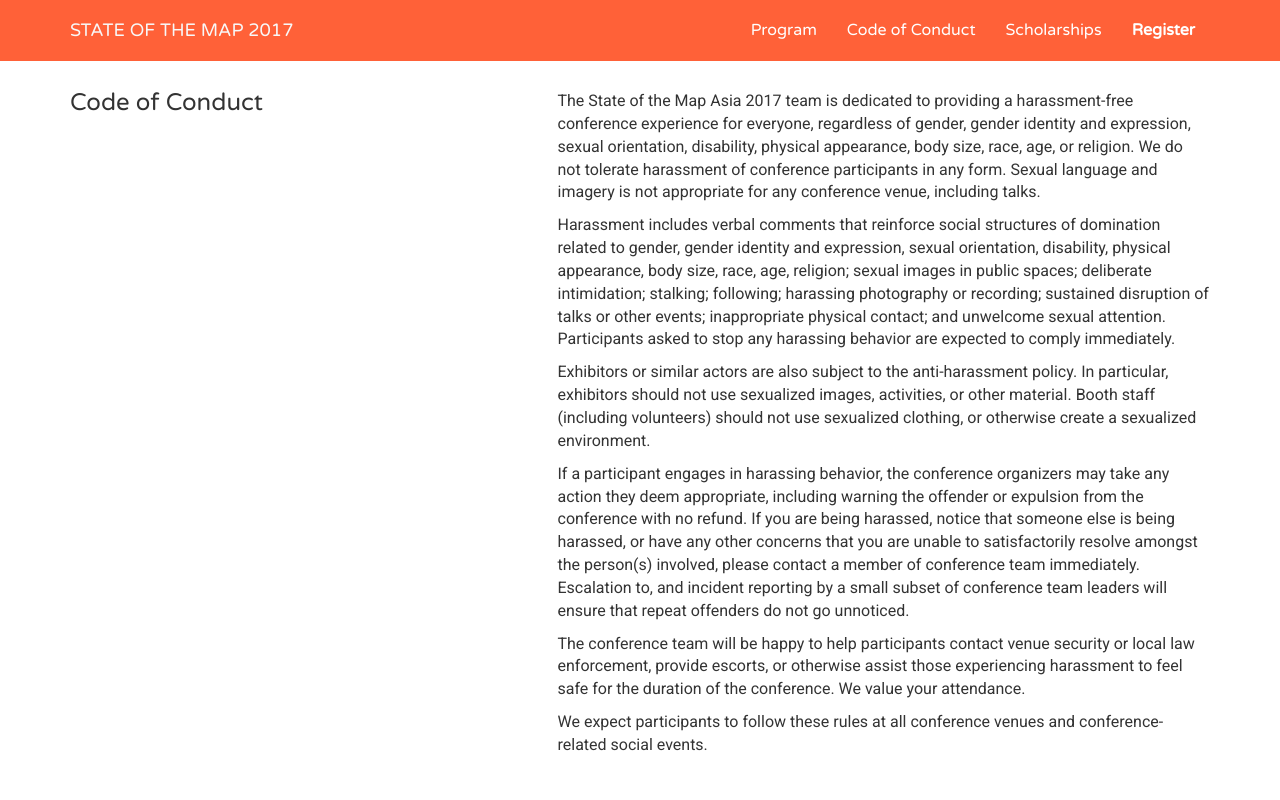
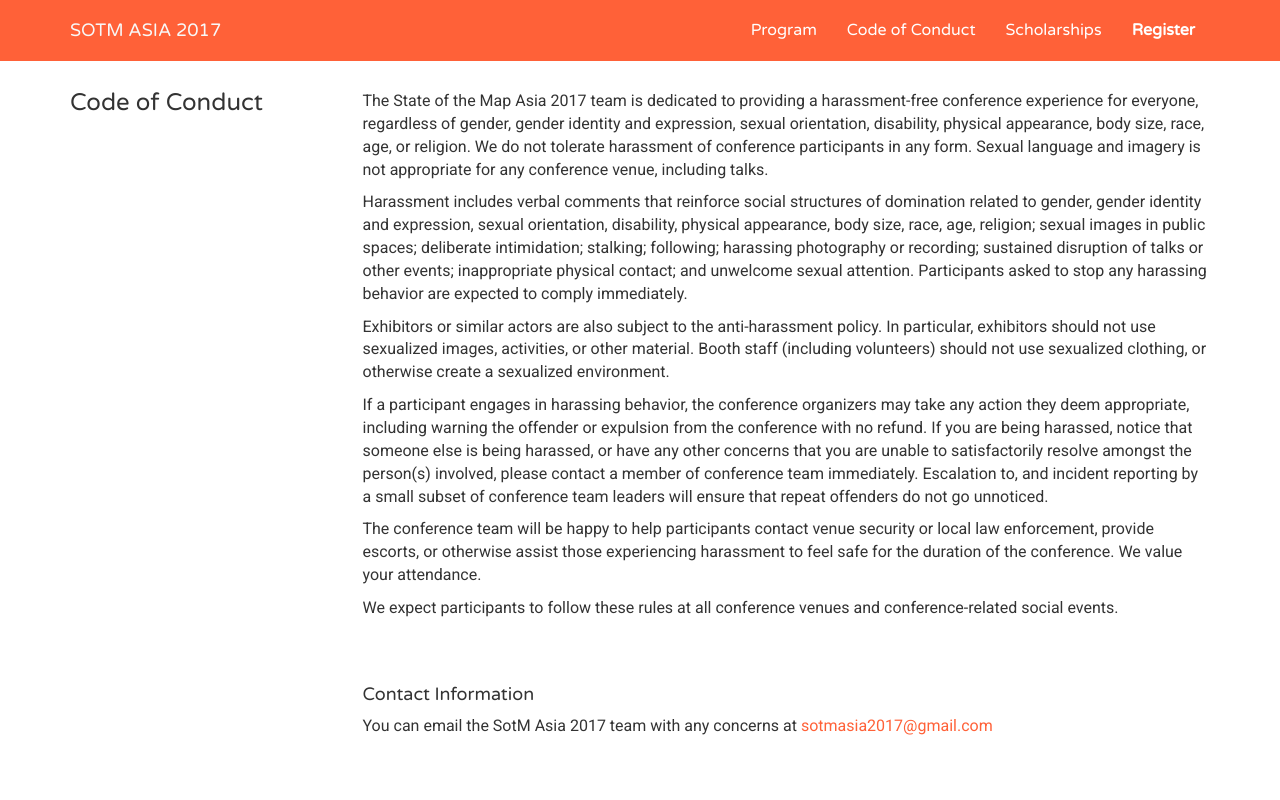
Before and after one commit to sotm-asia/sotm-asia-2017-website, a website: page code-of-conduct.html in a window 1280 px wide. Shown: the top 800 px of the page. Drawn offline with Linux system fonts and the light colour scheme.

Commit message:
Update column sizes on all html files, changed header text

```diff
--- a/code-of-conduct.html
+++ b/code-of-conduct.html
@@ -41,7 +41,7 @@
                     <span class="icon-bar"></span>
                     <span class="icon-bar"></span>
                 </button>
-                <a class="navbar-brand page-scroll" href="index.html">STATE OF THE MAP 2017</a>
+                <a class="navbar-brand page-scroll" href="index.html">SOTM ASIA 2017</a>
             </div>
 
             <!-- Collect the nav links, forms, and other content for toggling -->
@@ -76,10 +76,10 @@
         <section id="code-of-conduct" class="single-section-content">
             <div class="container">
                 <div class="row ">
-                    <div class="col-lg-5">
+                    <div class="col-lg-3">
                         <h3>Code of Conduct</h3>
                     </div>
-                    <div class="col-lg-7 description ">
+                    <div class="col-lg-9 description ">
                         <p>The State of the Map Asia 2017 team is dedicated to providing a harassment-free conference experience for everyone, regardless of gender, gender identity and expression, sexual orientation, disability, physical appearance, body size, race, age, or religion. We do not tolerate harassment of conference participants in any form. Sexual language and imagery is not appropriate for any conference venue, including talks.</p>
 
                         <p>Harassment includes verbal comments that reinforce social structures of domination related to gender, gender identity and expression, sexual orientation, disability, physical appearance, body size, race, age, religion; sexual images in public spaces; deliberate intimidation; stalking; following; harassing photography or recording; sustained disruption of talks or other events; inappropriate physical contact; and unwelcome sexual attention. Participants asked to stop any harassing behavior are expected to comply immediately.</p>
```
Also changed, not shown: index.html (+1 -1 lines), program.html (+3 -3 lines), scholarships.html (+3 -3 lines), README.md.
